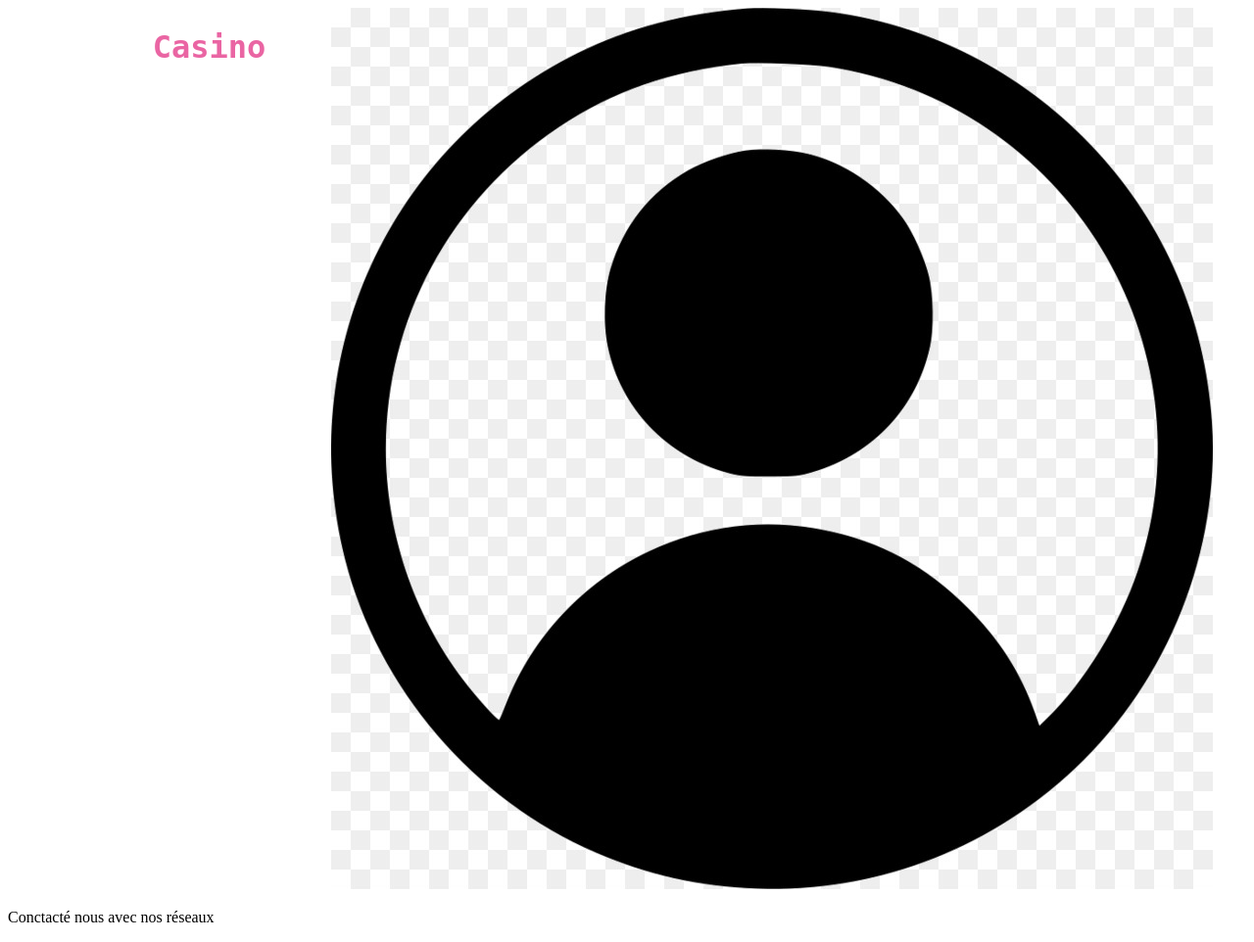
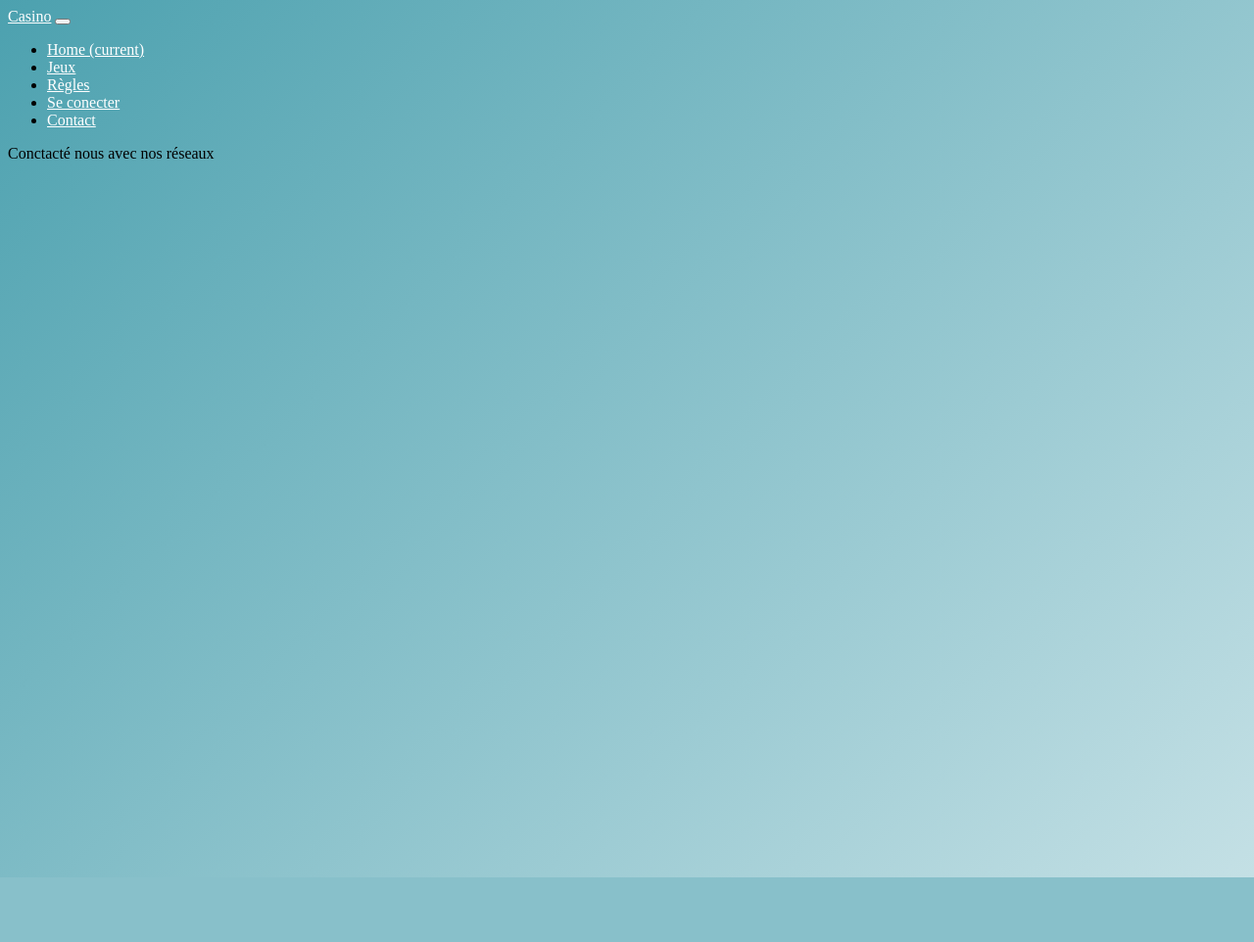
Before and after one commit to CobsiHD/Projet-WEB-INFO203-2022, a PHP site: page / in a window 1280 px wide. Shown: the whole page at 98% size. After the commit the page ends 896 px from the top, so only its background shows below. Run offline with PHP 8.4, Linux system fonts and the light colour scheme.

Commit message:
index
header

```diff
--- a/www/css/styles_accueil.css
+++ b/www/css/styles_accueil.css
@@ -1,15 +1,62 @@
-body {
 
+.navbar {
+    transition: all 0.4s;
 }
 
-header {
-    display: flex;
-    flex-direction: row;
-    justify-content: space-around;
-
+.navbar .nav-link {
+    color: #fff;
 }
 
-h1{
-    color: rgb(234, 101, 163);
-    font-family: "Source Code Pro" , monospace;
+.navbar .nav-link:hover,
+.navbar .nav-link:focus {
+    color: #fff;
+    text-decoration: none;
 }
+
+.navbar .navbar-brand {
+    color: #fff;
+}
+
+
+/* Change le style de nav-bar au scroll */
+.navbar.active {
+    background: #fff;
+    box-shadow: 1px 2px 10px rgba(0, 0, 0, 0.1);
+}
+
+.navbar.active .nav-link {
+    color: #555;
+}
+
+.navbar.active .nav-link:hover,
+.navbar.active .nav-link:focus {
+    color: #555;
+    text-decoration: none;
+}
+
+.navbar.active .navbar-brand {
+    color: #555;
+}
+
+
+/* Change style navbar pour telephone */
+@media (max-width: 991.98px) {
+    .navbar {
+        background: #fff;
+    }
+
+    .navbar .navbar-brand, .navbar .nav-link {
+        color: #555;
+    }
+}
+
+.text-small {
+    font-size: 0.9rem ;
+}
+
+
+body {
+    min-height: 110vh;
+    background-color: #4ca1af;
+    background-image: linear-gradient(135deg, #4ca1af 0%, #c4e0e5 100%);
+}
--- a/www/index.php
+++ b/www/index.php
@@ -5,19 +5,27 @@
   <meta charset="utf-8">
   <title>Accueil</title>
   <link rel="stylesheet" href="./css/styles_accueil.css">
+  <script src="lib/js/script_index.js"></script>
 </head>
 <body>
 
-    <header>
-        <div class="menu">
-            <img src="images/img_menu.png" alt="menu">
-        </div>
-        <div class="titre">
-            <h1>Casino</h1>
-        </div>
-        <div class="profil">
-            <img src="images/img_profil.jpeg" alt="profil">
-        </div>
+    <!-- Navbar-->
+    <header class="header">
+        <nav class="navbar navbar-expand-lg fixed-top ">
+            <div class="container"><a href="#" class="navbar-brand text-uppercase font-weight-bold">Casino</a>
+                <button type="button" data-toggle="collapse" data-target="#navbarSupportedContent" aria-controls="navbarSupportedContent" aria-expanded="false" aria-label="Toggle navigation" class="navbar-toggler navbar-toggler-right"><i class="fa fa-bars"></i></button>
+
+                <div id="navbarSupportedContent" class="collapse navbar-collapse">
+                    <ul class="navbar-nav ml-auto">
+                        <li class="nav-item active"><a href="#" class="nav-link text-uppercase font-weight-bold">Home <span class="sr-only">(current)</span></a></li>
+                        <li class="nav-item"><a href="#" class="nav-link text-uppercase font-weight-bold">Jeux</a></li>
+                        <li class="nav-item"><a href="#" class="nav-link text-uppercase font-weight-bold">Règles</a></li>
+                        <li class="nav-item"><a href="#" class="nav-link text-uppercase font-weight-bold">Se conecter</a></li>
+                        <li class="nav-item"><a href="#" class="nav-link text-uppercase font-weight-bold">Contact</a></li>
+                    </ul>
+                </div>
+            </div>
+        </nav>
     </header>
 
 
--- /dev/null
+++ b/www/lib/js/script_index.js
@@ -0,0 +1,9 @@
+$(function () {
+    $(window).on('scroll', function () {
+        if ( $(window).scrollTop() > 10 ) {
+            $('.navbar').addClass('active');
+        } else {
+            $('.navbar').removeClass('active');
+        }
+    });
+});
```
